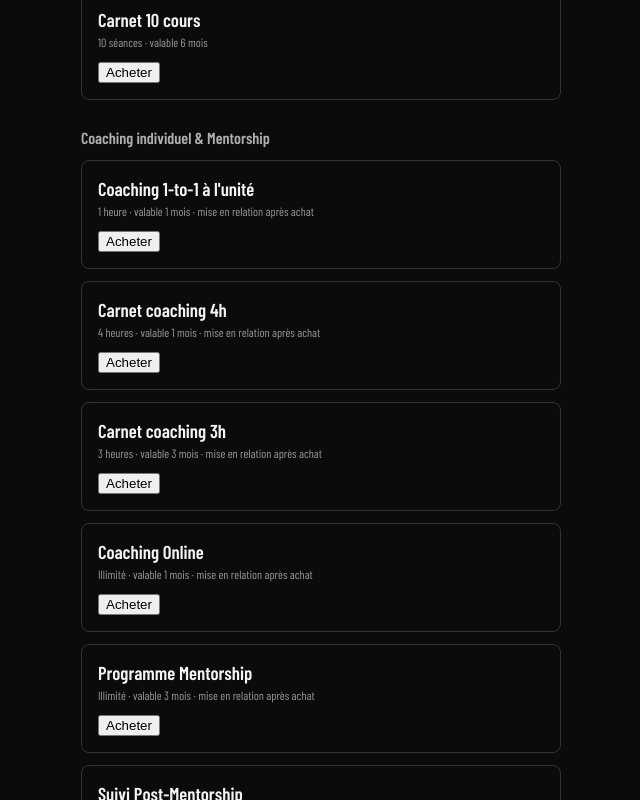
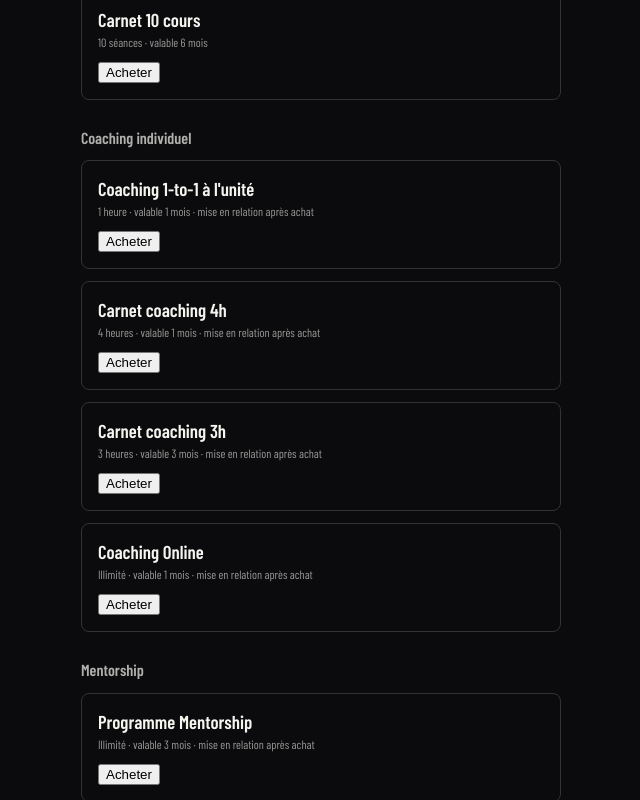
Before and after one commit to MovementPracticeBordeaux/mpb-booking, a Next.js app: page /tarifs in a window 1280 px wide. Shown: the part 800-1600 px from the top of the page, without its empty margins (319-959 px from the left). Built offline with nearby package versions, Linux system fonts and the light colour scheme; no server answers; a web font is replaced by a local one.

Commit message:
Separe le Mentorship du Coaching individuel en 2 sections distinctes sur la page tarifs

```diff
--- a/app/tarifs/page.tsx
+++ b/app/tarifs/page.tsx
@@ -39,7 +39,8 @@ const PRICE_IDS: Record<string, string> = {
 
 const GROUPES = [
   { titre: 'Cours collectifs', cles: ['cours_decouverte', 'mensuel_4', 'mensuel_8', 'illimite', 'carnet_5', 'carnet_10'] },
-  { titre: 'Coaching individuel & Mentorship', cles: ['coaching_unite', 'coaching_carnet_4h', 'coaching_carnet_3h', 'coaching_online', 'mentorship', 'post_mentorship'] },
+  { titre: 'Coaching individuel', cles: ['coaching_unite', 'coaching_carnet_4h', 'coaching_carnet_3h', 'coaching_online'] },
+  { titre: 'Mentorship', cles: ['mentorship', 'post_mentorship'] },
 ];
 
 export default function TarifsPage({ searchParams }: { searchParams: { erreur?: string } }) {
```
